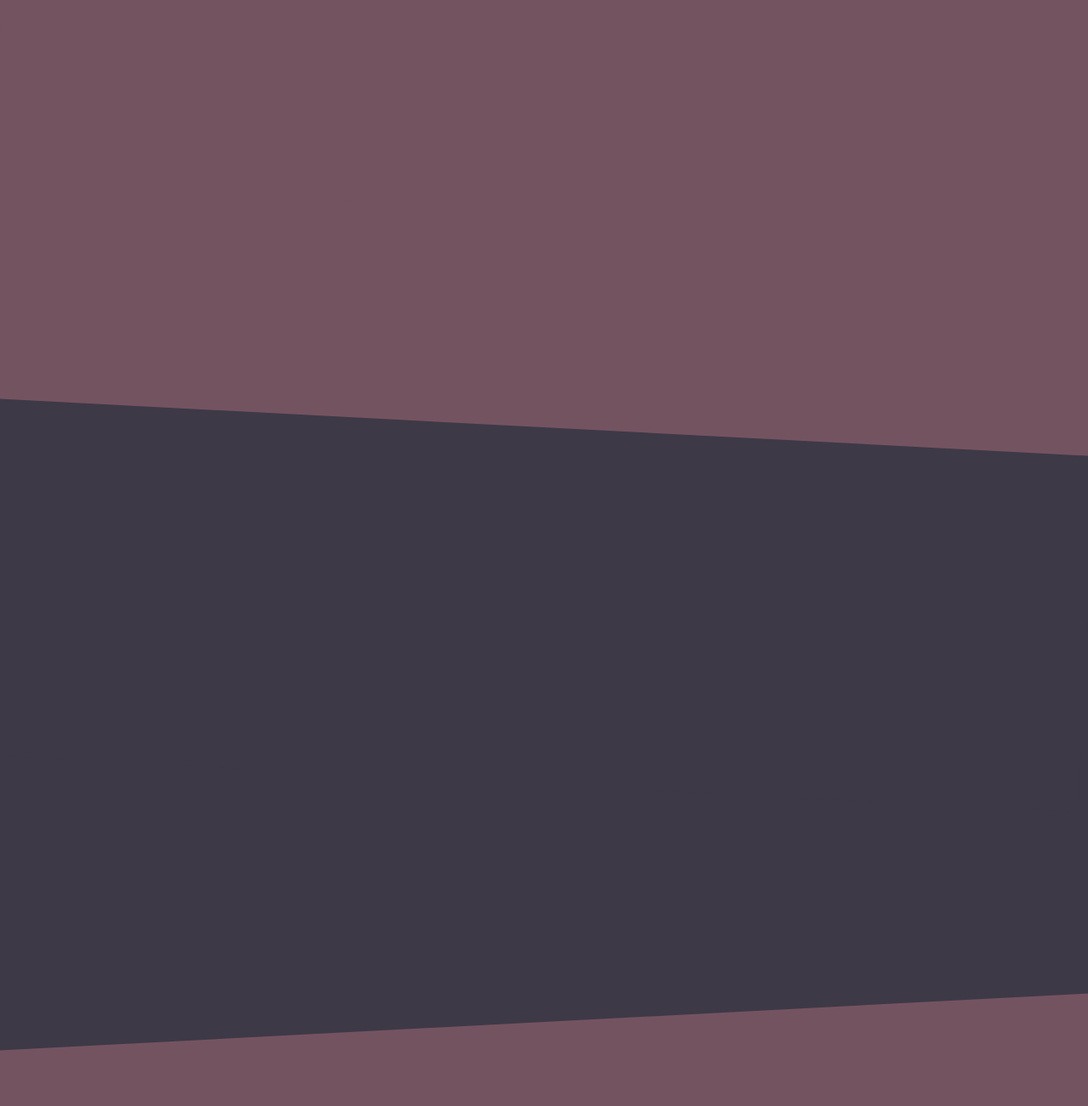
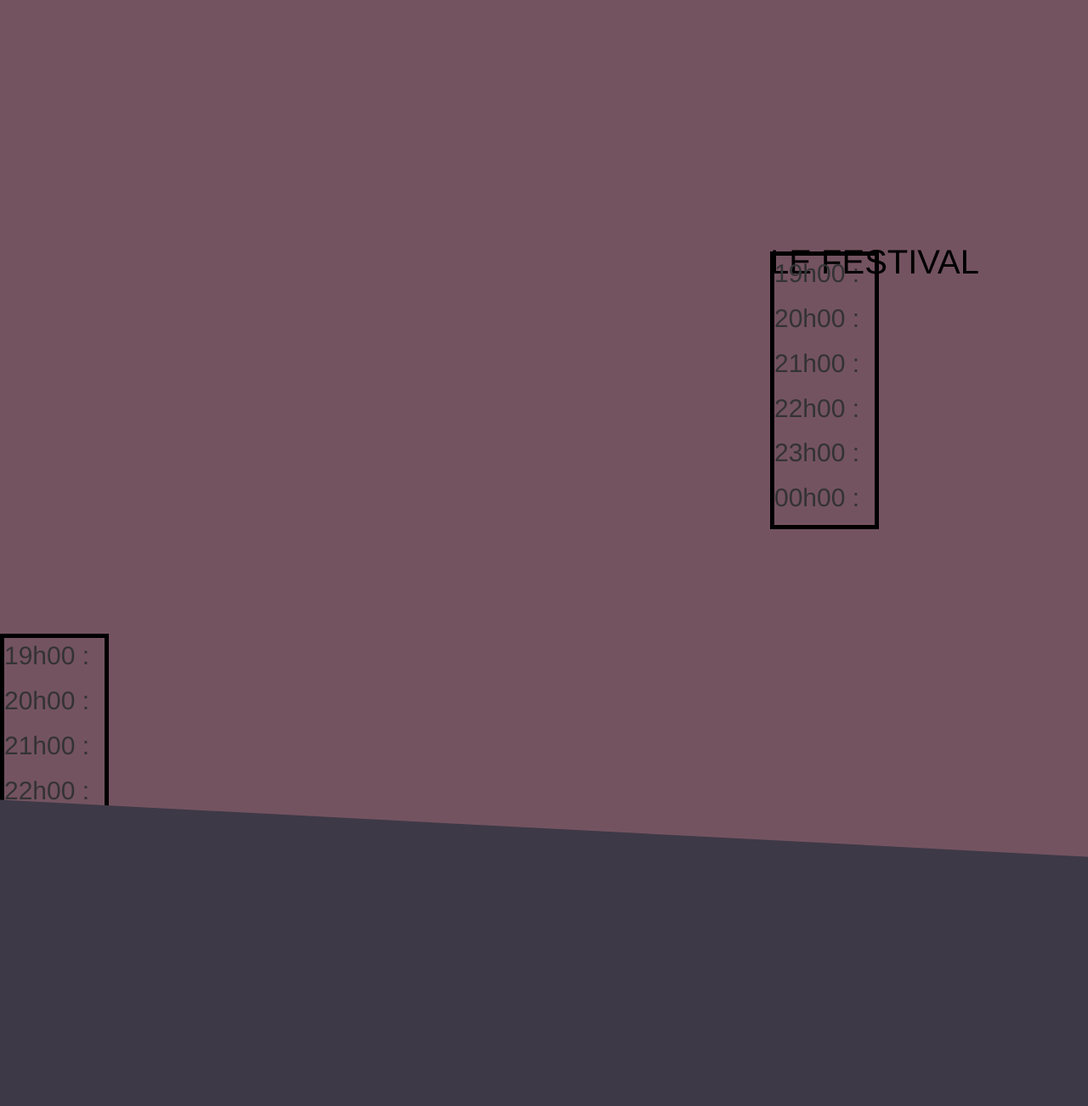
Before and after one commit to theovoi/bpf44, a PHP site: page / in a window 1280 px wide; the page is wider, and only the part inside the window is pictured. Shown: the part 2582-3884 px from the top of that part at 85% size. Run offline with PHP 8.4, Linux system fonts and the light colour scheme.

Commit message:
Section 3 finit

```diff
--- a/css/style.css
+++ b/css/style.css
@@ -133,8 +128,40 @@ h2{
     position: relative;
     left: 10%;
 }
-
-
+/*Section 3*/
+.section3video{
+    position: relative;
+    z-index: 25;
+    min-height: 40em !important;
+    min-width: 100% !important;
+    min-height: 50em !important;
+    min-width: 100% !important;
+    top: -23em;
+}
+/*Section4*/
+.bloc1section4{
+    border: 5px solid black;
+    width: 10%;
+    top: -15em;
+    position: relative;
+    z-index: 35;
+    float: right;
+    font-size: 30px;
+}
+.bloc2section4{
+    border: 5px solid black;
+    width: 10%;
+    font-size: 30px;
+}
+#section4 h3{
+    position: relative;
+    z-index: 35;
+    color: black;
+    font-size: 40px;
+    top:-12em;
+    right: 10%;
+    float: right;
+}
 
 
 
@@ -181,17 +208,17 @@ h2{
     min-height: 60em;
 }
 #section2{
-    z-index: 1;
+    z-index: 4;
     background-color: #c79b74;
     min-height: 50em;
 }
 #section3{
     z-index: 1;
-    background-color: #3e3947;
-    min-height: 50em;
+    background-color: #745360;;
+    min-height: 30em;
 }
 #section4{
-    z-index: 1;
+    z-index: 4;
     background-color: #745360;
     min-height: 50em;
 }
@@ -248,7 +274,7 @@ h2{
     -webkit-transform:rotate(-3deg); /* Safari et Chrome */
     -o-transform:rotate(-3deg); /* Opera */
     min-height: 30em;
-    top:-7em;
+    top:-25em;
     min-width: 101%;
 }
 #div5{
--- a/index.php
+++ b/index.php
@@ -40,10 +40,28 @@
 </section>
 <section id="section3">
     <div id="div3"></div>
+    <iframe class="section3video" src="https://www.youtube.com/embed/dsDTJ__jioo" frameborder="0" allowfullscreen></iframe>
 </section>
 
 <section id="section4">
     <div id="div4"></div>
+    <h3>LE FESTIVAL</h3>
+    <div class="bloc1section4">
+        <p>19h00 :</p>
+        <p>20h00 :</p>
+        <p>21h00 :</p>
+        <p>22h00 :</p>
+        <p>23h00 :</p>
+        <p>00h00 :</p>
+    </div>
+    <div class="bloc2section4">
+        <p>19h00 :</p>
+        <p>20h00 :</p>
+        <p>21h00 :</p>
+        <p>22h00 :</p>
+        <p>23h00 :</p>
+        <p>00h00 :</p>
+    </div>
 </section>
 
 <section id="section5">
```
Also changed, not shown: other parts of css/style.css (+9 -15 lines).
